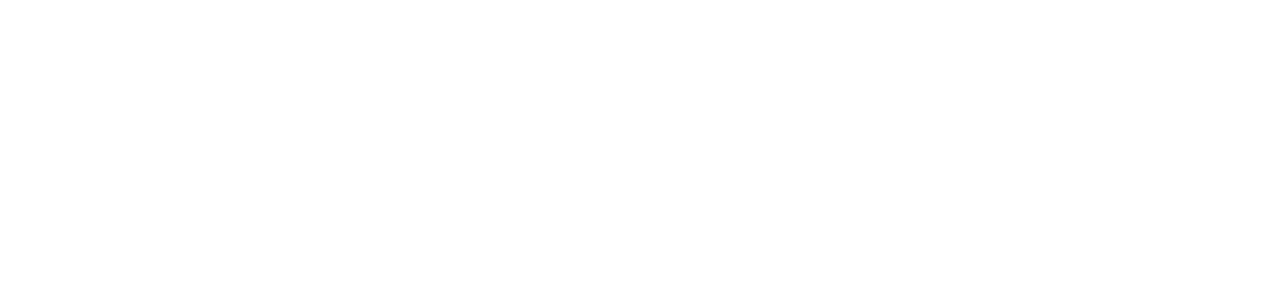
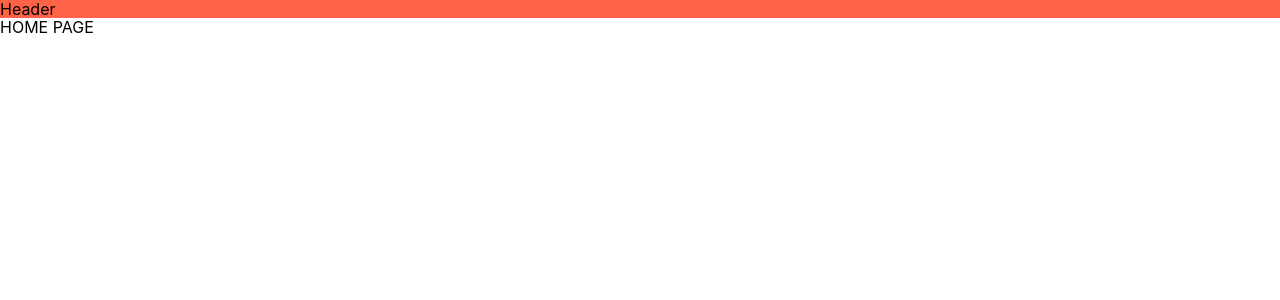
Before and after one commit to PlatinumKellerman/movie-viewer, a React (Create React App) app: page / in a window 1280 px wide. Shown: the top 300 px of the page. Built offline with nearby package versions, Linux system fonts and the light colour scheme.

Commit message:
in progress

```diff
--- a/public/index.html
+++ b/public/index.html
@@ -24,7 +24,7 @@
       work correctly both with client-side routing and a non-root public URL.
       Learn how to configure a non-root public URL by running `npm run build`.
     -->
-    <title>React App</title>
+    <title>movie-viewer</title>
   </head>
   <body>
     <noscript>You need to enable JavaScript to run this app.</noscript>
--- a/src/App.jsx
+++ b/src/App.jsx
@@ -8,9 +8,8 @@ function App() {
   return (
     <>
       <Routes>
-        <Route Route path="/" element={<Layout />}>
-          <Route index element={<Navigate to="home" />} />
-          <Route path="home" element={<HomePage />} />
+        <Route path="/" element={<Layout />}>
+          <Route index element={<HomePage />} />
           <Route path="/*" element={<NotFoundPage />} />
         </Route>
       </Routes>
--- a/src/index.js
+++ b/src/index.js
@@ -12,7 +12,7 @@ root.render(
   <React.StrictMode>
     <ThemeProvider theme={theme}>
       <GlobalStyle />
-      <BrowserRouter basename="/movie-viewer/">
+      <BrowserRouter>
         <App />
       </BrowserRouter>
     </ThemeProvider>
```
